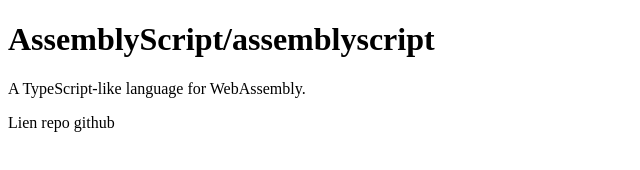
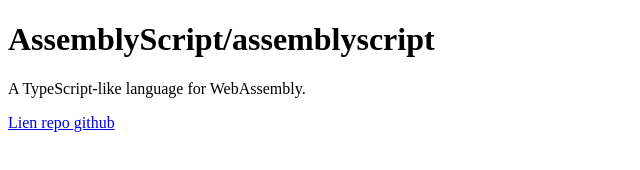
Before and after one commit to MaximeCrq/repo, a plain HTML site: page index.html in a window 1280 px wide. Shown: the whole page, without its empty margins (0-640 px from the left). Drawn offline with Linux system fonts and the light colour scheme.

Commit message:
modif lien repo

```diff
--- a/index.html
+++ b/index.html
@@ -8,6 +8,6 @@
 <body>
     <h1>AssemblyScript/assemblyscript</h1>
     <p>A TypeScript-like language for WebAssembly.</p>
-    <a src="https://github.com/AssemblyScript/assemblyscript">Lien repo github</a>
+    <a href="https://github.com/AssemblyScript/assemblyscript">Lien repo github</a>
 </body>
 </html>
```
